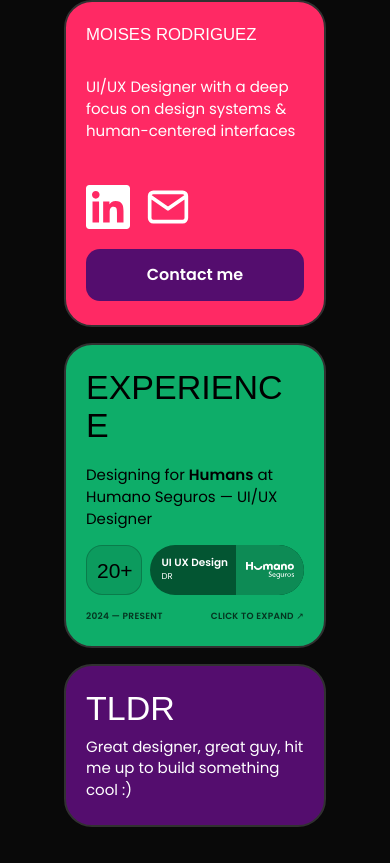
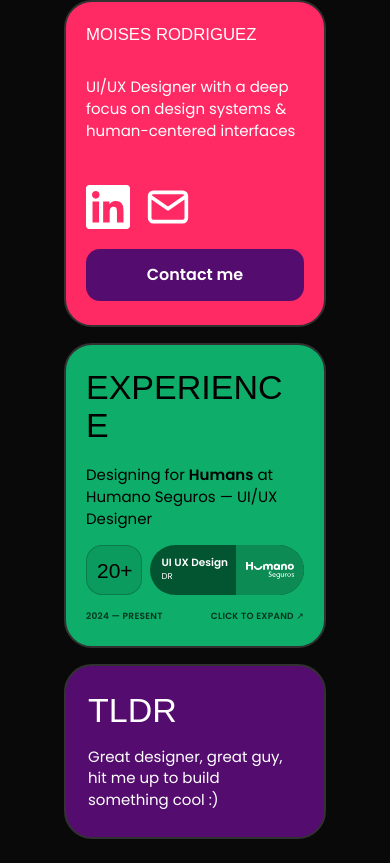
Before and after one commit to moicsrod/moics-portfolio, a React (Vite) app: page / in a window 390 px wide. Shown: the part 1377-2240 px from the top of the page. Built offline with nearby package versions, Linux system fonts and the light colour scheme; a web font is replaced by a local one.

Commit message:
style: balance TLDR padding and breathing room on mobile

```diff
--- a/src/index.css
+++ b/src/index.css
@@ -2371,24 +2371,27 @@ a:focus-visible,
   }
 
   /* ==========================================================================
-     TLDR CARD EN MOBILE (Reset de espaciado y altura del título)
+     TLDR CARD EN MOBILE (Espaciado equilibrado para que respire)
      ========================================================================== */
 
   .tldr-card {
     height: auto !important;
     min-height: 0 !important;
-    gap: 8px !important;
+    padding: 26px 22px !important;
+    gap: 14px !important;
+    justify-content: flex-start !important;
   }
 
   .tldr-card > .design-title {
     height: auto !important;
     flex: 0 0 auto !important;
     line-height: 1.1 !important;
-    margin: 0 !important;
+    margin: 0 0 2px 0 !important;
   }
 
   .tldr-card p {
     margin: 0 !important;
+    line-height: 1.45 !important;
   }
 }
 
```
